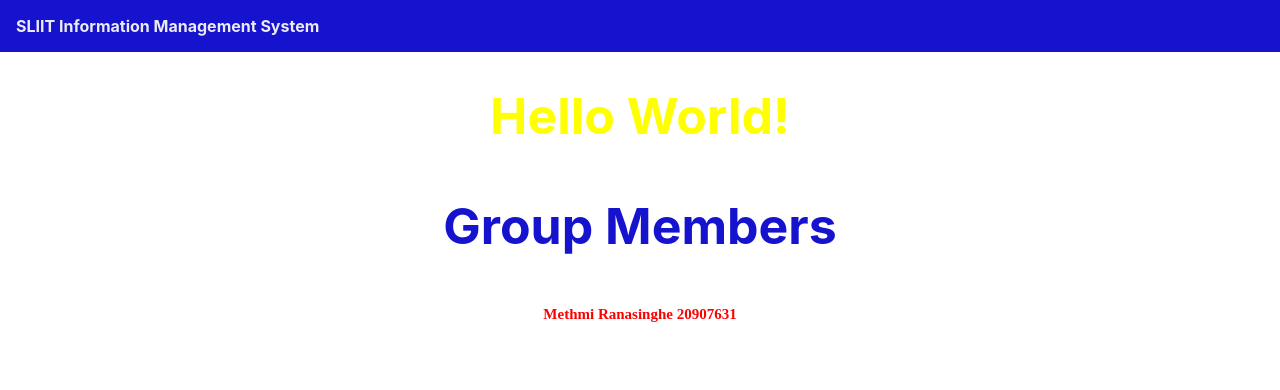
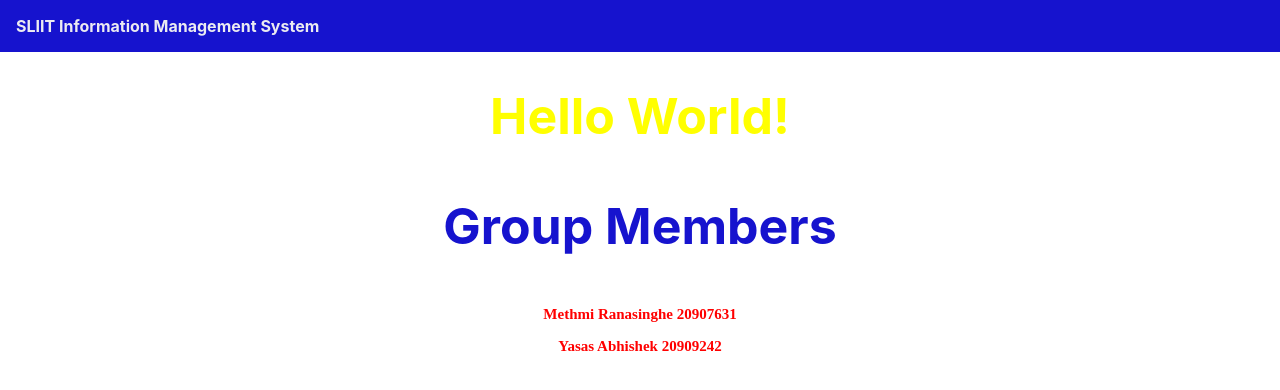
Before and after one commit to ERRORMIS/MIS, a React (Create React App) app in the folder frontend/: page / in a window 1280 px wide. Shown: the top 390 px of the page. Built offline with nearby package versions, Linux system fonts and the light colour scheme.

Commit message:
added name

```diff
--- a/frontend/src/App.js
+++ b/frontend/src/App.js
@@ -11,6 +11,7 @@ function App() {
       <h3 className="header-3">Group Members</h3>
 
       <p className="names-list">Methmi Ranasinghe 20907631</p>
+      <p className="names-list">Yasas Abhishek 20909242</p>
 
       </main>
     </div>
```
